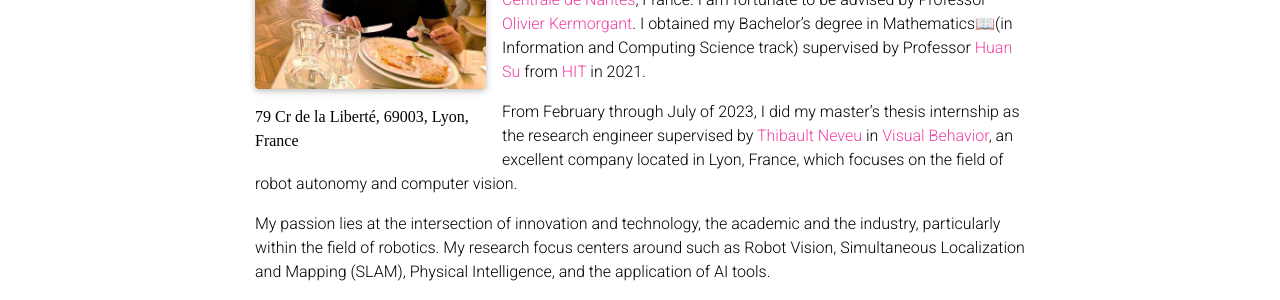
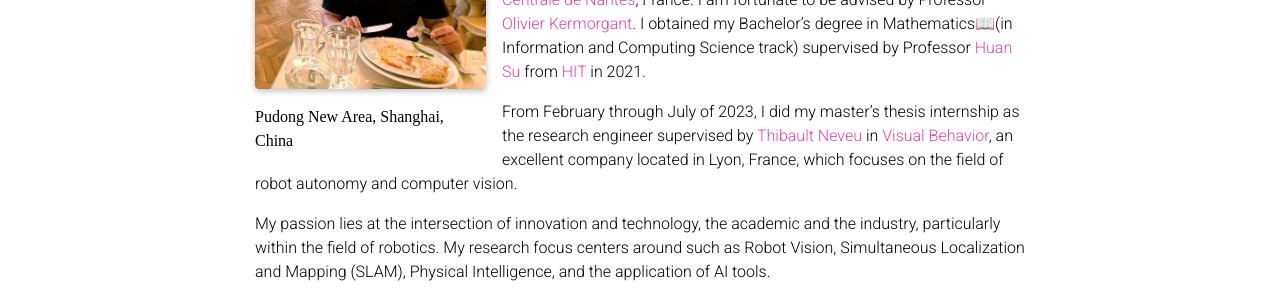
Before and after one commit to GUOkekkk/GUOkekkk.github.io, a Jekyll site: the page built from _pages/about.md, in a window 1280 px wide and 971 px high. Shown: the part 398-698 px from the top of the window. Built offline with Jekyll 4.4.1, drawn with Linux system fonts in a browser that asks for light colours; full-size pictures stand in for the smaller copies a plugin makes; comment, search, counter and statistics services are not loaded; a style sheet for code colours, icons or effects is not loaded.

Commit message:
Update address in about.md to Shanghai, China

```diff
--- a/_pages/about.md
+++ b/_pages/about.md
@@ -8,7 +8,7 @@ profile:
   align: left
   image: profile.png
   image_circular: false # crops the image to make it circular
-  address: 79 Cr de la Liberté, 69003, Lyon, France
+  address: Pudong New Area, Shanghai, China
 
 
 news: false  # includes a list of news items
```
